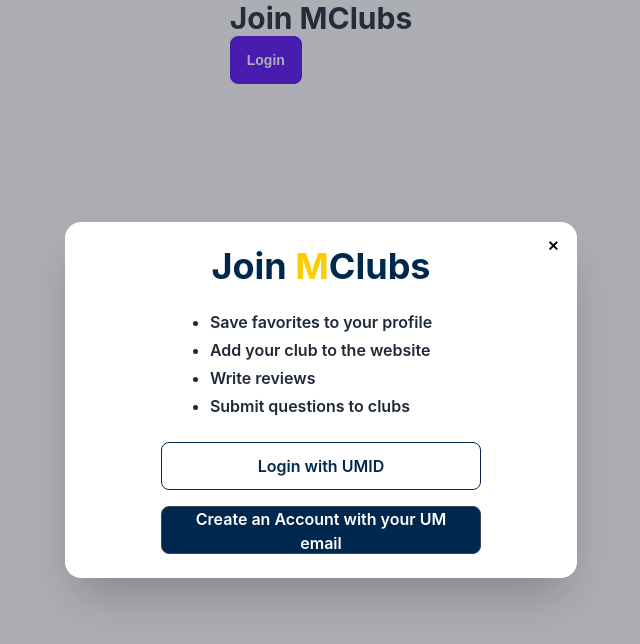
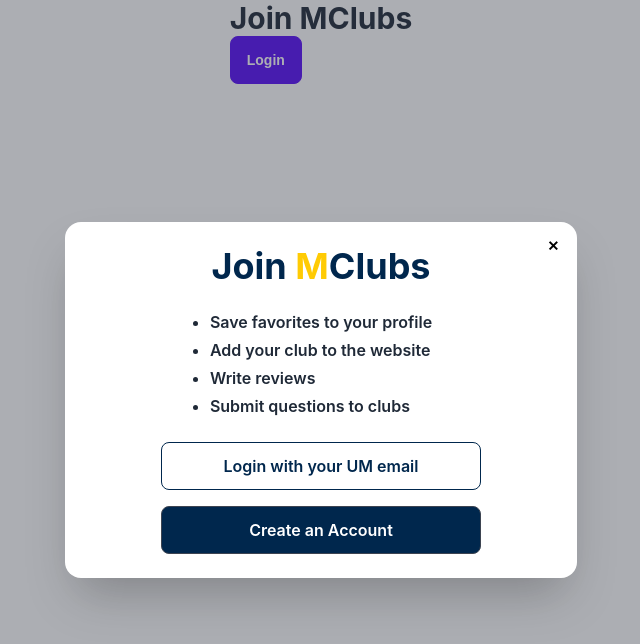
Before and after one commit to void-tech-um/mclubs, a React app: page / in a window 1280 px wide. Both pictures are taken after a click on the label "Login". Shown: the top 644 px of the page, without its empty margins (319-959 px from the left). Built offline with nearby package versions, Linux system fonts and the light colour scheme; the HTML template or start-up script is replaced by a standard one.

Commit message:
added testing stuff; fixed some html

```diff
--- /dev/null
+++ b/jest.config.js
@@ -0,0 +1,6 @@
+/** @type {import('ts-jest').JestConfigWithTsJest} */
+module.exports = {
+  preset: "ts-jest",
+  testEnvironment: "jsdom",
+  setupFilesAfterEnv: ["<rootDir>/src/app/tests/setupTests.ts"],
+};
--- a/src/app/components/shared/AuthModal.tsx
+++ b/src/app/components/shared/AuthModal.tsx
@@ -7,19 +7,14 @@
 
 const AuthModal = ({ isOpen, onClose }: AuthModalProps) => {
   return (
-    <div>
-      <label
-        htmlFor="AuthModal"
-        className={`modal cursor-pointer ${isOpen && "modal-open"}`}
-      >
+    <div className={`modal cursor-pointer ${isOpen && "modal-open"}`}>
       <div className="modal-box relative">
-          <label
-            htmlFor="AuthModal"
+        <button
           onClick={onClose}
           className="btn btn-sm btn-circle absolute right-2 top-2 text-black bg-white border-none hover:bg-gray-400"
         >
           ✕
-          </label>
+        </button>
         <h3 className="text-4xl font-bold mx-auto w-fit text-primary">
           Join <span className="text-secondary">M</span>Clubs
         </h3>
@@ -33,14 +28,13 @@
         </div>
         <div className="flex flex-col justify-center items-center gap-4 ">
           <button className="btn btn-outline max-w-xs w-full text-primary hover:bg-primary font-inter text-base">
-              Login with UMID
+            Login with your UM email
           </button>
           <button className="btn bg-primary text-white max-w-xs w-full hover:bg-white hover:text-primary font-inter text-base">
-              Create an Account with your UM email
+            Create an Account
           </button>
         </div>
       </div>
-      </label>
     </div>
   );
 };
```
Also changed, not shown: package.json (+16 -12 lines), src/app/tests/setupTests.ts (+1 -1 lines), 2 other files (tests, documents, lock files or other folders). Lines whose indentation alone changed are shown as unchanged.
